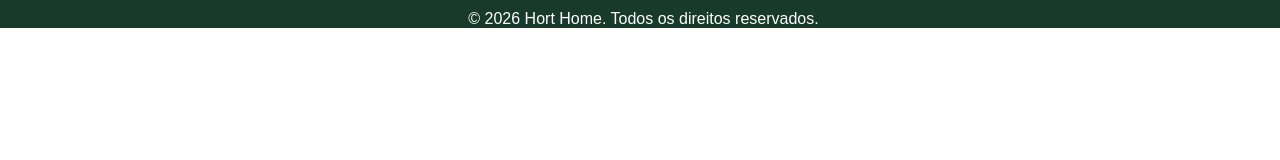
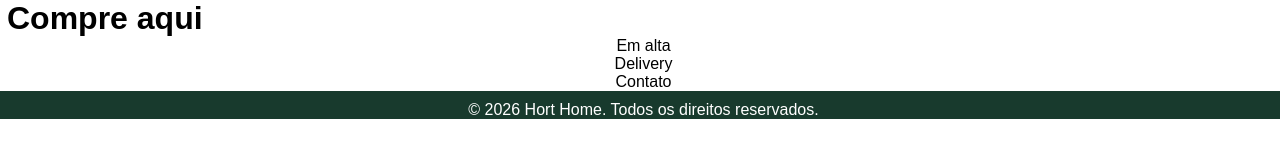
Before and after one commit to Ingrid-Almeida-developer/projeto_agronegocio, a plain HTML site: page delivery.html in a window 1280 px wide. Drawn offline with Linux system fonts and the light colour scheme.

Commit message:
adicionando um pouco de conteúdo na página delivery

```diff
--- a/delivery.html
+++ b/delivery.html
@@ -9,6 +9,16 @@
         <link rel="stylesheet" href="style/delivery.css">
     </head>
     <body>
+        <header>
+            <h1>Compre aqui</h1>
+            <nav>
+                <ul>
+                    <li><a href="em_alta.html">Em alta</a></li>
+                    <li><a href=".html">Delivery</a></li>
+                    <li><a href="contact.html">Contato</a></li>
+                </ul>
+            </nav>
+        </header>
         <main>
 
         </main>
```
